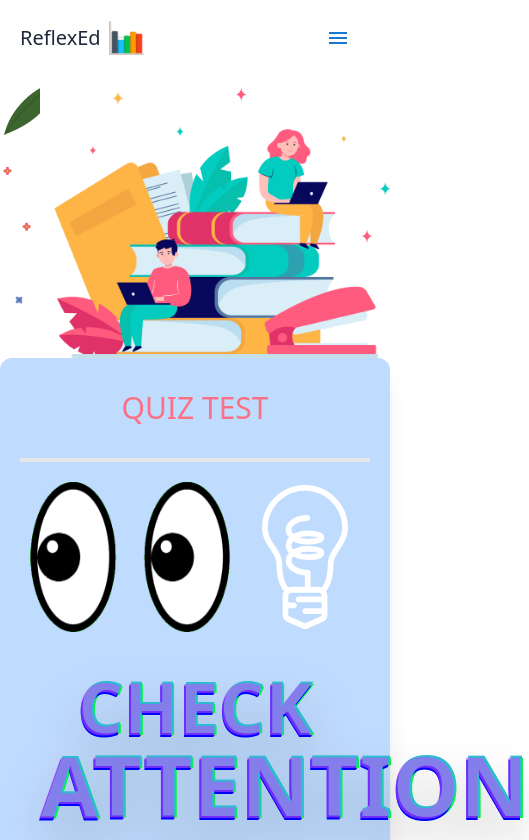
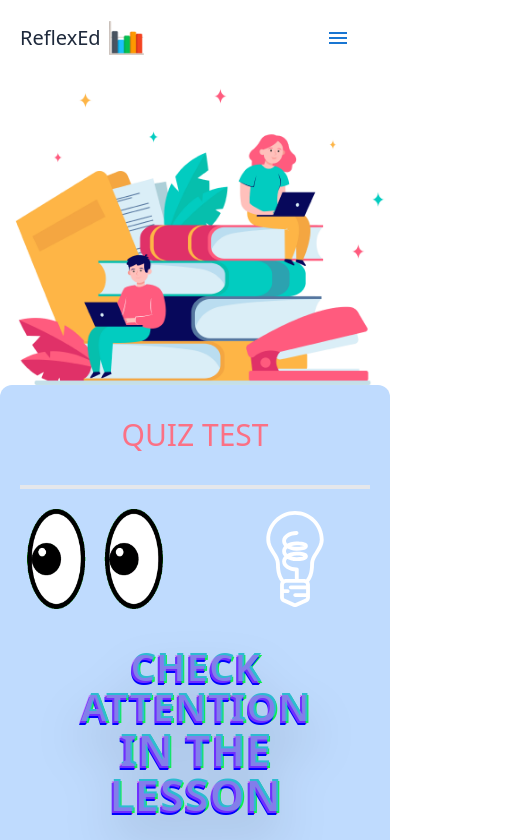
Before and after one commit to aleksname/assessmentUserPage, a Next.js app: page /quiz in a window 390 px wide. Shown: the top 840 px of the page, 529 px wide, since content can reach past the window. Built offline with nearby package versions, Linux system fonts and the light colour scheme.

Commit message:
fix: save to DB + few moment in adaptation

```diff
--- a/components/LearnHeadBlock.jsx
+++ b/components/LearnHeadBlock.jsx
@@ -4,28 +4,28 @@ import Image from 'next/image';
 import Usericon from '../public/profile/profileIcon2.svg';
 import { Link } from '@mui/material';
 
+export default function LearnHeadBlock() {
+  const [userName, setUserName] = useState('');
 
+  useEffect(() => {
+    const fetchUserName = async () => {
+      const userId = localStorage.getItem('userId'); // Отримуємо ID користувача з локального сховища
+      if (!userId) {
+        console.error('User ID not found in local storage');
+        return;
+      }
 
-export default function LearnHeadBlock() {
-  const [user, setUser] = useState();
+      try {
+        const response = await fetch(`/api/getUserById?id=${userId}`);
+        const data = await response.json();
+        setUserName(data.name);
+      } catch (error) {
+        console.error('Error fetching user name:', error);
+      }
+    };
 
-  // useEffect(() => {
-  //   fetch('/api/getUsers')
-  //     .then(data =>setUser(data))
-  // })
-
- useEffect(() => {
-  fetch('/api/getUsers')
-    .then(response => {
-      if (!response.ok) {
-        throw new Error(`error: ${response.status}`);
-      }
-      return response.json();
-    })
-    .then(data => setUser(data))
-    .catch(err => console.error('error:', err));
-}, []);
-
+    fetchUserName();
+  }, []);
 
   return (
     <div className={styles.learnHeadBlock}>
@@ -33,11 +33,7 @@ export default function LearnHeadBlock() {
       <div className={styles.headUserNameBlock}>
         <div className={styles.headUserInfo}>
           <div className={styles.headUserName}>
-            <pre className="">HI, </pre>
-            <div className={styles.userTitle}>
-              {user ? user.name : 'Loading...'}
-            </div>
-
+            <pre>Hi👋  {userName}</pre>
           </div>
         </div>
         <Link href="/profile" className="">
--- /dev/null
+++ b/pages/api/getUserById.js
@@ -0,0 +1,31 @@
+import { Pool } from 'pg';
+
+const pool = new Pool({
+    user: 'postgres',
+    host: 'localhost',
+    database: 'assessment_db',
+    password: '1234',
+    port: 5432,
+});
+
+export default async function handler(req, res) {
+  if (req.method === 'GET') {
+    const id = parseInt(req.query.id);
+
+    try {
+      const result = await pool.query('SELECT name FROM users WHERE id = $1', [id]);
+      if (result.rows.length === 0) {
+        return res.status(404).json({ message: 'User not found.' });
+      }
+      res.status(200).json({ name: result.rows[0].name });
+
+      res.status(200).json({ userstars: star.rows[0].userStars });
+    } catch (error) {
+      console.error('Database error:', error);
+      res.status(500).json({ message: 'Internal server error.' });
+    }
+  } else {
+    res.setHeader('Allow', ['GET']);
+    res.status(405).json({ message: `Method ${req.method} not allowed.` });
+  }
+}
--- a/pages/api/getUsers.js
+++ b/pages/api/getUsers.js
@@ -8,17 +8,15 @@ const pool = new Pool({
     port: 5432,
 });
 
-// pool.query('SELECT name FROM users')
-//     .then(result => console.log(result.rows))
-//     .catch(err => console.log('err', err))
 const getUserById = (request, response) => {
-  const id = parseInt(request.params.id)
+  const id = parseInt(request.params.id);
 
-  pool.query('SELECT * FROM user WHERE id = $1', [id], (error, results) => {
+  pool.query('SELECT name FROM users WHERE id = $1', [id], (error, results) => {
     if (error) {
-      throw error
+      throw error;
     }
-    response.status(200).json(results.rows)
-  })
-}
-getUserById()
+    response.status(200).json(results.rows[0].name);
+  });
+};
+
+module.exports = getUserById;
--- a/pages/api/login.js
+++ b/pages/api/login.js
@@ -1,35 +1,31 @@
 import { Pool } from 'pg';
-import bcrypt from 'bcrypt';
 
 const pool = new Pool({
-    user: 'postgres',
-    host: 'localhost',
-    database: 'assessment_db',
-    password: '1234',
-    port: 5432,
+  user: 'postgres',
+  host: 'localhost',
+  database: 'assessment_db',
+  password: '1234',
+  port: 5432,
 });
 
 export default async function handler(req, res) {
   if (req.method === 'POST') {
     const { email, password } = req.body;
 
-    console.log('Received email:', email);
-    console.log('Received password:', password);
+    if (!email || !password) {
+      return res.status(400).json({ message: 'All fields are required.' });
+    }
 
     try {
       const result = await pool.query('SELECT * FROM users WHERE email = $1', [email]);
-
-      console.log('Query result:', result.rows);
 
       if (result.rows.length === 0) {
         return res.status(404).json({ message: 'User not found.' });
       }
 
       const user = result.rows[0];
-      console.log('Retrieved user:', user);
 
       if (user.password !== password) {
-        console.log('Password does not match');
         return res.status(401).json({ message: 'Invalid credentials.' });
       }
 
--- /dev/null
+++ b/pages/api/setStars.js
@@ -0,0 +1,14 @@
+import { Pool } from 'pg';
+
+const pool = new Pool({
+  user: 'postgres',
+  host: 'localhost',
+  database: 'assessment_db',
+  password: '1234',
+  port: 5432,
+});
+
+const star = await pool.query('SELECT userstars from users WHERE id = $1', [id]);
+    res.status(200).json({ userstars: star.rows[0].userStars });
+
+const setStars = pool.query('UPDATE user SET userStars = $1 WHERE id = $2', [userStars, id]);
--- a/pages/loginPage.jsx
+++ b/pages/loginPage.jsx
@@ -25,6 +25,7 @@ export default function LoginPage() {
       if (response.ok) {
         const data = await response.json();
         console.log('Login successful:', data);
+        localStorage.setItem('userId', data.user.id); // Зберігаємо ID користувача в локальному сховищі
         router.push('/home');
       } else {
         const errorData = await response.json();
--- a/pages/quiz.jsx
+++ b/pages/quiz.jsx
@@ -12,7 +12,9 @@ export default function quiz() {
   return (
     <MainContainer titels={'Quiz page'}>
       <div className={styles.wrapper}>
-        <Image src={topImage} alt='topImage' className={styles.topImage} />
+        <div className={styles.topImageContainer}>
+          <Image src={topImage} alt='topImage' className={styles.topImage} />
+        </div>
         <div className={styles.quizPageBlock}>
           <div className={styles.quizTitleBlock}>
             <div className={styles.quizTitle}>QUIZ TEST</div>
@@ -56,7 +58,7 @@ export default function quiz() {
             </div>
           </div>
           <div className={ styles.quizFooterBlock}>
-            <Image src={dogIcon} alt="Dog Image" />
+            <Image src={dogIcon} alt="Dog Image" className={ styles.dogIcon} />
             <Link href={ '#'} className={styles.footerBlock}>
               <div className={styles.quizFooterLinkBlock}>
                 <div className={styles.quizFooterLink}>&#10230;</div>
--- a/pages/styles/style.module.scss
+++ b/pages/styles/style.module.scss
@@ -257,13 +257,15 @@
 
 
 // ------------- QUIZ - PAGE START---------
-.topImage{
-    max-width: 1190px;
-    @apply mx-auto px-10
+.topImageContainer{
+    display: flex;
+    justify-content: center;
 }
 .quizPageBlock{
     max-width: 1190px;
-    @apply mx-auto px-5 mb-5 bg-blue-200 rounded-xl shadow-xl;
+    margin: 0 auto;
+
+    @apply  px-5 mb-5 bg-blue-200 rounded-xl shadow-xl;
 }
 .quizTitleBlock{
     @apply text-3xl font-medium   items-center border-b-4 py-3
@@ -281,6 +283,12 @@
     width: 220px;
     height: 150px
 }
+@media (max-width: 850px){
+    .pageSubtitleIcon{
+        width: 150px;
+        height: 100px;
+    }
+}
 .quizFooterBlock{
     @apply flex items-center justify-between flex;
 }
@@ -292,6 +300,14 @@
   border-radius: 50%;
   color: antiquewhite;
   animation: pulse 2s infinite;
+}
+@media (max-width: 500px){
+    .quizFooterLinkBlock{
+        @apply text-3xl py-2 pb-3
+    }
+    .dogIcon{
+        width: 100px;
+    }
 }
 
 @keyframes pulse {
@@ -318,6 +334,17 @@
   -webkit-text-fill-color: transparent;
 }
 
+@media (max-width: 850px){
+    .quizPageContentBlock{
+        font-size: 50px;
+    }
+}
+@media (max-width: 500px){
+    .quizPageContentBlock{
+        font-size: 40px;
+    }
+}
+
 
 .quizPageContentBlock span {
   text-shadow:
@@ -334,15 +361,27 @@
     font-size: 95px;
     line-height: 1;
 }
+@media (max-width: 850px){
+    .quizContentSubTitle{
+        font-size: 55px;
+    }
+    .quizContentSubTitle2{
+        font-size: 60px;
+    }
+}
+
+@media (max-width: 500px){
+    .quizContentSubTitle{
+        font-size: 40px;
+    }
+    .quizContentSubTitle2{
+        font-size: 45px;
+    }
+}
 // ---------quizeTestPageBlock---------
 .quizeTestPageBlock{
     max-width: 1230px;
     @apply mx-auto mt-5 px-5
-}
-.quizeTestLink{
-    top: 50%;
-    left: 45%;
-    @apply absolute bg-blue-300 px-10 py-2 rounded-lg
 }
 
 @media (max-width: 620px) {
```
Also changed, not shown: pages/api/register.js (+5 -5 lines), 1 other file (tests, documents, lock files or other folders).
